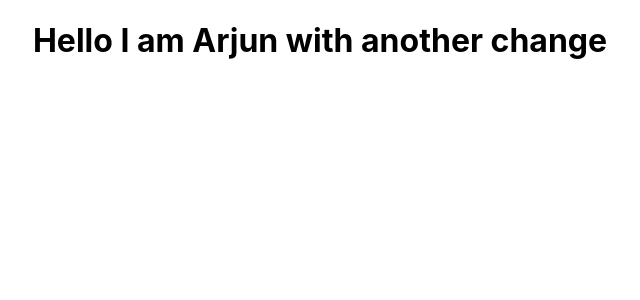
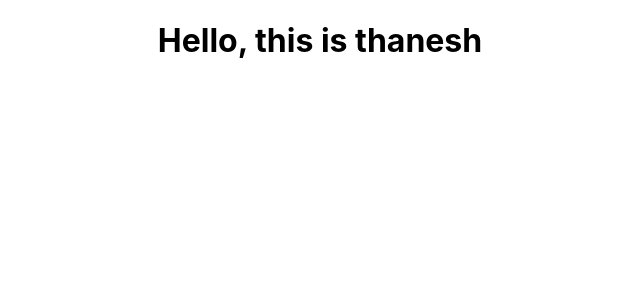
Before and after one commit to Haaris01/react-devops-demo, a React (Create React App) app: page / in a window 1280 px wide. Shown: the top 300 px of the page, without its empty margins (320-960 px from the left). Built offline with nearby package versions, Linux system fonts and the light colour scheme.

Commit message:
changed app with trainer title and aneafda

```diff
--- a/src/App.js
+++ b/src/App.js
@@ -3,7 +3,7 @@ import './App.css';
 function App() {
   return (
     <div className="App">
-      <h1>Hello I am Arjun with another change</h1>
+      <h1>Hello, this is thanesh</h1>
     </div>
   );
 }
```
